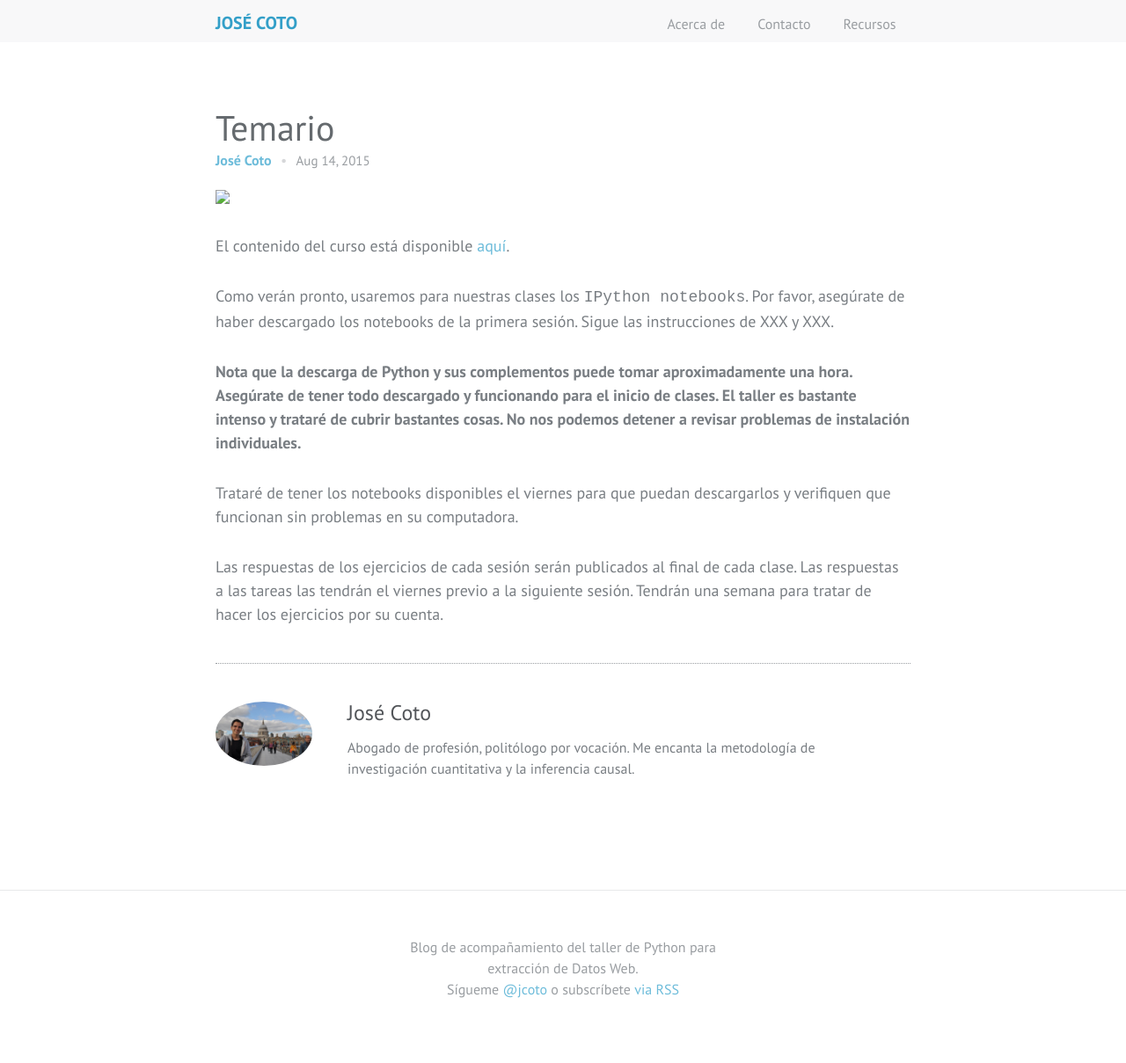
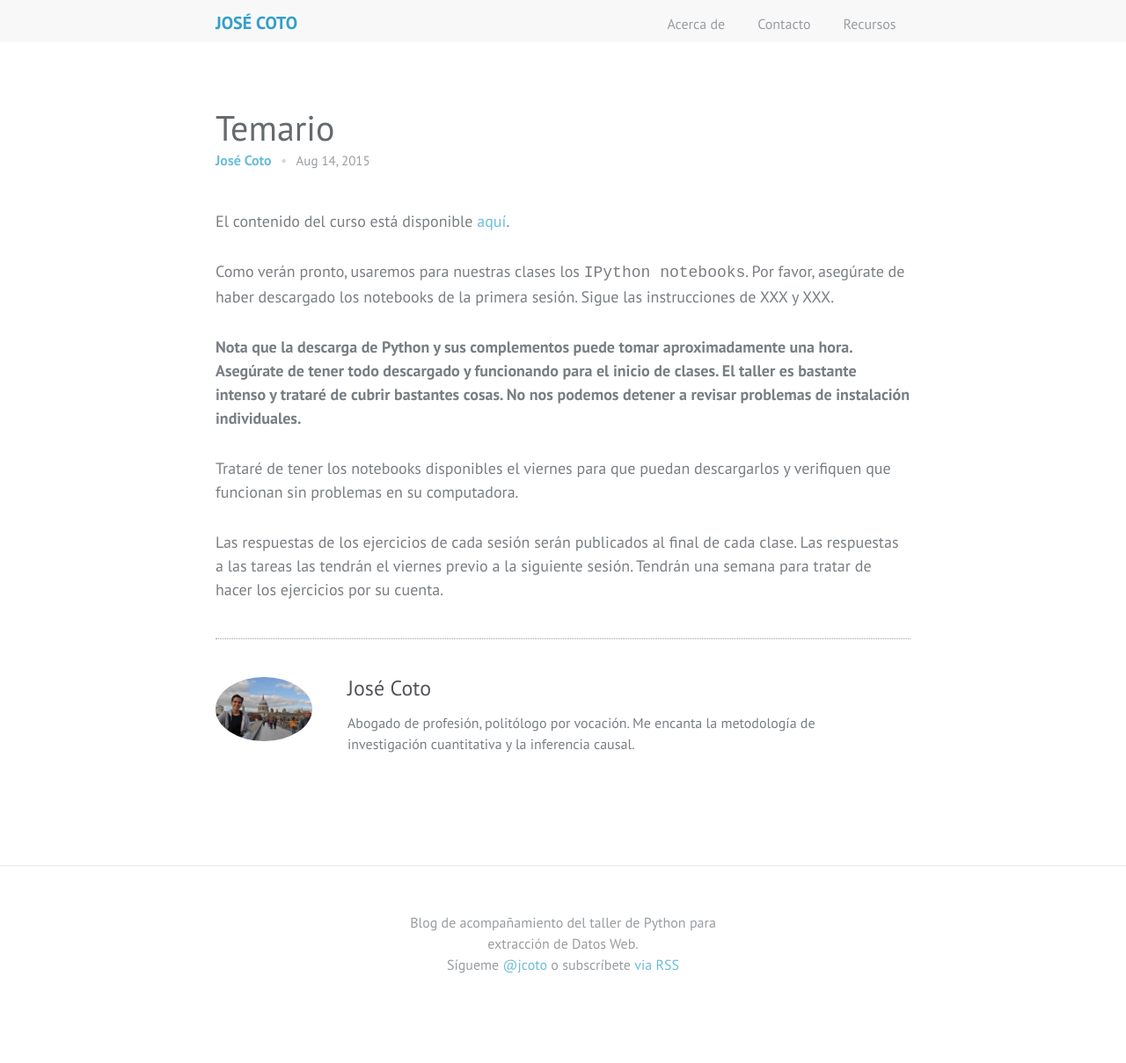
Before and after one commit to jlcoto/taller_python, a Jekyll site: the page built from _posts/2015-08-14-temario.markdown, in a window 1280 px wide. Shown: the whole page at 88% size. Built offline with Jekyll 4.4.1, drawn with Linux system fonts in a browser that asks for light colours; comment, search, counter and statistics services are not loaded; after the commit the page ends 1181 px from its top, so only the background shows below that.

Commit message:
broken links

```diff
--- a/_posts/2015-08-14-temario.markdown
+++ b/_posts/2015-08-14-temario.markdown
@@ -1,6 +1,5 @@
 ---
 title:  "Temario"
-image: camp-sass.jpg
 author: Jose
 ---
 
```
